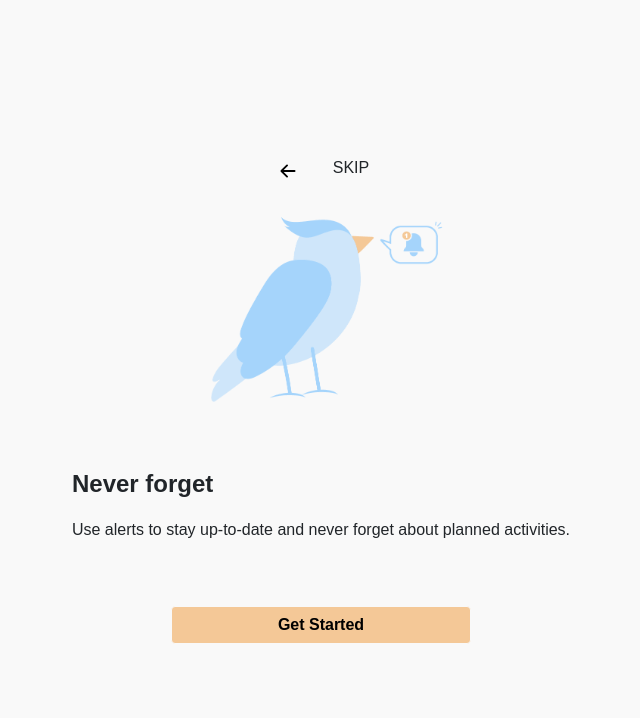
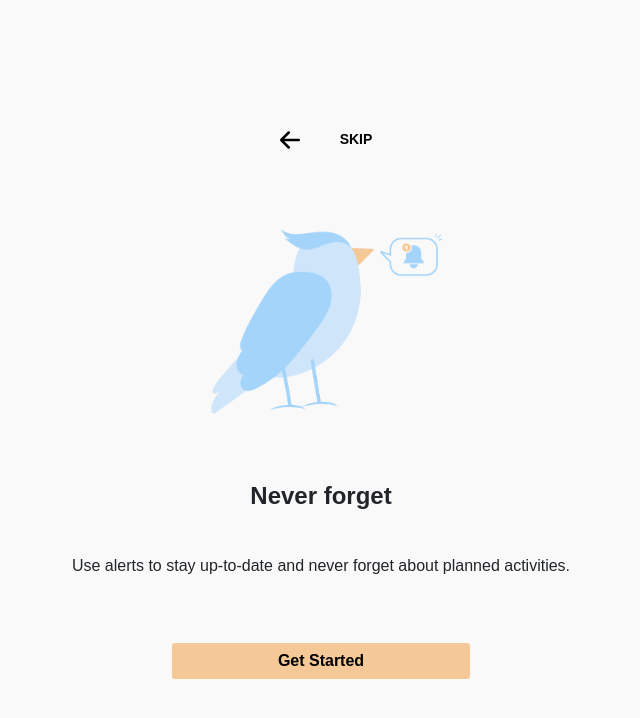
Before and after one commit to codemaoz90/my-pet-health, a React (Create React App) app: page /info_alerts in a window 1280 px wide. Shown: the top 718 px of the page, without its empty margins (319-959 px from the left). Built offline with nearby package versions, Linux system fonts and the light colour scheme; no server answers.

Commit message:
Info pages

```diff
--- a/src/components/cat/catMedical.css
+++ b/src/components/cat/catMedical.css
@@ -7,7 +7,11 @@
     cursor: pointer;
 }
 
-.medical-heightCard, .vaccination-heightCard, .visits-heightCard, .info-heightCard{
+.medical-heightCard, .vaccination-heightCard {
     background: #A5D4FB !important;
     box-shadow: 0px 4px 4px rgba(0, 0, 0, 0.1);
 }
+
+.visits-heightCard, .info-heightCard{
+    background: #8BB4D7!important;
+}
--- a/src/pages/Information/InfoAlerts.js
+++ b/src/pages/Information/InfoAlerts.js
@@ -1,8 +1,6 @@
 import React from "react"
 import {Container, Col, Row, Image, Button} from "react-bootstrap"
 import alert from "../../assets/icons/info_bird.png"
-import {BsDot} from "react-icons/bs"
-import {CgLoadbar} from "react-icons/cg";
 import {BsArrowLeftShort} from "react-icons/bs"
 import {Link} from "react-router-dom"
 
@@ -11,31 +9,41 @@ import "../Information/info.css"
 function InfoHealth (){
     return(
         <Container fluid className="info d-flex flex-column justify-content-center align-items-center">
-            <Row className="justify-content-between">
+
+            <Row className="d-flex align-items-center">
                 <Col>
-                    <BsArrowLeftShort size={30} className="arrow" alt="arrow" />
-                </Col>
-                <Col>
-                    <p>SKIP</p>
-                </Col>
-            </Row>
-            <Row>
-                <Image src={alert} className="alert mb-0" alt="alert" />
-            </Row>
-
-            <Row className="d-flex flex-column justify-content-center mt-5">
-                <Col>
-                    <p className="info-title">Never forget</p>
+                    <Link to="info_grooming">
+                        <BsArrowLeftShort size={40} className="arrow" alt="arrow" />
+                    </Link>
                 </Col>
 
                 <Col>
-                    <p className="info-paragraph">Use alerts to stay up-to-date and never forget about planned activities.</p>
+                    <Link to="landing" className="link">
+                        <p className="skip mb-0">SKIP</p>
+                    </Link>
                 </Col>
             </Row>
 
-            <Row className="d-flex flex-row jusitfy-content-between align-items-center mt-5">
-                <Col className="d-flex flex-row justify-content-center">
-                    <Button className="btn-info">Get Started</Button>
+            <Row>
+                <Image src={alert} className="alert mb-0 mt-5" alt="alert" />
+            </Row>
+
+            <Row className="d-flex flex-column mt-5">
+                <Col>
+                    <p className="info-title d-flex justify-content-center">Never forget</p>
+                </Col>
+
+                <Col className="mt-4">
+                    <p className="info-paragraph d-flex justify-content-center">
+                        Use alerts to stay up-to-date and never forget about planned activities.</p>
+                </Col>
+            </Row>
+
+            <Row className="mt-5">
+                <Col>
+                    <Link to="landing">
+                        <Button className="btn-info">Get Started</Button>
+                    </Link>
                 </Col>
             </Row>
         </Container>
--- a/src/pages/Information/InfoGrooming.js
+++ b/src/pages/Information/InfoGrooming.js
@@ -3,6 +3,7 @@ import {Container, Col, Row, Image} from "react-bootstrap"
 import shower from "../../assets/icons/info_cat.png"
 import {BsDot} from "react-icons/bs"
 import {CgLoadbar} from "react-icons/cg";
+import {BsArrowLeftShort} from "react-icons/bs"
 import {Link} from "react-router-dom"
 
 import "../Information/info.css"
@@ -11,27 +12,36 @@ function InfoHealth (){
     return(
         <Container fluid className="info d-flex flex-column justify-content-center align-items-center">
             <Row>
-                <Image src={shower} className="shower" alt="pills" />
-            </Row>
-
-            <Row className="d-flex flex-column justify-content-center mt-5">
                 <Col>
-                    <p className="info-title">Beauty routine</p>
-                </Col>
-
-                <Col>
-                    <p className="info-paragraph">Take care of your pet’s appearance. Use our base of Beauty Specialists.</p>
+                    <Link to="info_health">
+                        <BsArrowLeftShort size={40} className="arrow" alt="arrow" />
+                    </Link>
                 </Col>
             </Row>
 
-            <Row className="d-flex flex-row jusitfy-content-between align-items-center mt-5">
+            <Row clasName="mt-5">
+                <Image src={shower} className="shower" alt="shower" />
+            </Row>
+
+            <Row className="d-flex flex-column mt-5">
+                <Col>
+                    <p className="info-title d-flex justify-content-center">Beauty routine</p>
+                </Col>
+
+                <Col className="mt-4">
+                    <p className="info-paragraph d-flex justify-content-center">
+                        Take care of your pet’s appearance. Use our base of Beauty Specialists.</p>
+                </Col>
+            </Row>
+
+            <Row className="d-flex align-items-center mt-5">
                 <Col xs={2} md lg={3}>
                  <Link to="landing">
                         <p className="navbar-text mb-0">Skip</p>
                     </Link>
                 </Col>
 
-                <Col xs={8} md lg={6} className="d-flex flex-row justify-content-center">
+                <Col xs={8} md lg={6} className="d-flex justify-content-center">
                     <BsDot size={70} className="info-navbar-button" alt="navbar" />
                     <CgLoadbar size={70} className="info-navbar" alt="navbar"/>
                     <BsDot size={70} className="info-navbar-button" alt="navbar" />
--- a/src/pages/Information/InfoHealth.js
+++ b/src/pages/Information/InfoHealth.js
@@ -14,13 +14,14 @@ function InfoHealth (){
                 <Image src={pills} className="pills" alt="pills" />
             </Row>
 
-            <Row className="d-flex flex-column justify-content-center mt-5">
+            <Row className="d-flex flex-column mt-5">
                 <Col>
-                    <p className="info-title">Health Control</p>
+                    <p className="info-title d-flex justify-content-center">Health Control</p>
                 </Col>
 
-                <Col>
-                    <p className="info-paragraph">Health is important! Schedule appointment with a Vet.</p>
+                <Col className="mt-4">
+                    <p className="info-paragraph d-flex justify-content-center">
+                        Health is important! Schedule appointment with a Vet.</p>
                 </Col>
             </Row>
 
--- a/src/pages/Information/info.css
+++ b/src/pages/Information/info.css
@@ -18,6 +18,11 @@
 }
 
 /* Texts */
+.skip{
+    font-weight: 800;
+    font-size: 0.875rem;
+}
+
 .info-title{
     font-weight: 800;
     font-size: 1.5rem;
@@ -68,3 +73,8 @@
     box-shadow:none !important;
     border-color:none !important;
 }
+
+.link{
+    text-decoration: none !important;
+    color:#000 !important;
+}
--- a/src/pages/Landing.js
+++ b/src/pages/Landing.js
@@ -5,15 +5,20 @@ import james from "../assets/photos/james.png"
 import Searchbar from "../components/landing/Searchbar"
 import MainCards from "../components/landing/MainCards"
 import LandingPets from "../components/landing/LandingPets"
+import NavBar from "../components/SideBar/NavBar"
 
 function Landing(){
     return(
         <Container fluid className="landing d-flex flex-column justify-content-center ">
             {/* HEADER */}
-            <Row className="welcomeUser justify-content-center">
+            {/* <Row className="welcomeUser justify-content-center">
                 <Col xs={10} md lg={6} className="d-flex justify-content-start">
                     <Image className="user" src={james} alt="user" />
                 </Col>
+            </Row> */}
+
+            <Row className="justify-content-start">
+                <NavBar/>
             </Row>
 
             <Row className="welcomeUser justify-content-center">
--- a/src/pages/Splash.js
+++ b/src/pages/Splash.js
@@ -1,39 +1,45 @@
-import React from "react";
+import React, {useEffect} from "react";
 import { Container, Col, Row, Image, Button } from "react-bootstrap";
 import "../pages/splash.css";
 import logo from "../assets/icons/logo.png";
 import { Link } from "react-router-dom";
+import loading from "../assets/icons/loading.gif"
 
 function Splash() {
+
+	useEffect(() => {
+		const timer = setTimeout(() => console.log("Hello, World!"), 3000);
+		return () => clearTimeout(timer);
+	  }, []);
+
 	return (
 		<Container
 			fluid
-			className="splash d-flex flex-column justify-content-center align-items-center "
-		>
+			className="splash d-flex flex-column justify-content-center align-items-center">
+
 			<Row className=" justify-content-center">
-				<Col
-					xs={10}
-					md
-					lg={4}
-					className="d-flex justify-content-center "
-				>
+				<Col xs={10} md lg={4}
+					className="d-flex justify-content-center">
 					<Image className="logo" src={logo} alt="logo" />
 				</Col>
 			</Row>
-			<Row className=" justify-content-center mt-2">
-				<Col
-					xs={10}
-					md
-					lg={4}
-					className="d-flex justify-content-center "
-				>
+
+			<Row className="justify-content-center align-items-center mt-4">
+				<Col xs={10} md lg={4}
+					className="d-flex justify-content-center">
 					<p className="splash-text mb-0">MyPetHealth</p>
 				</Col>
-				<Col xs md lg={12} className="justify-content-center mt-4">
+
+				<Col xs md lg={12} className="d-flex justify-content-center mt-2">
+					<Image size={20} src={loading} />
+				</Col>
+
+				{/* <Col xs md lg={12} className="justify-content-center mt-4">
 					<Link to="/landing">
 						<Button className="btn-splash w-100">Enter</Button>
 					</Link>
-				</Col>
+				</Col> */}
+
 			</Row>
 		</Container>
 	);
--- a/src/routes/Routes.js
+++ b/src/routes/Routes.js
@@ -13,6 +13,7 @@ import InfoHealth from "../pages/Information/InfoHealth";
 import InfoGrooming from "../pages/Information/InfoGrooming";
 import InfoAlerts from "../pages/Information/InfoAlerts";
 import { BrowserRouter as Router, Switch, Route } from "react-router-dom";
+
 function Routes() {
 	return (
 		<Router>
```
Also changed, not shown: src/assets/icons/loading.gif (added).
